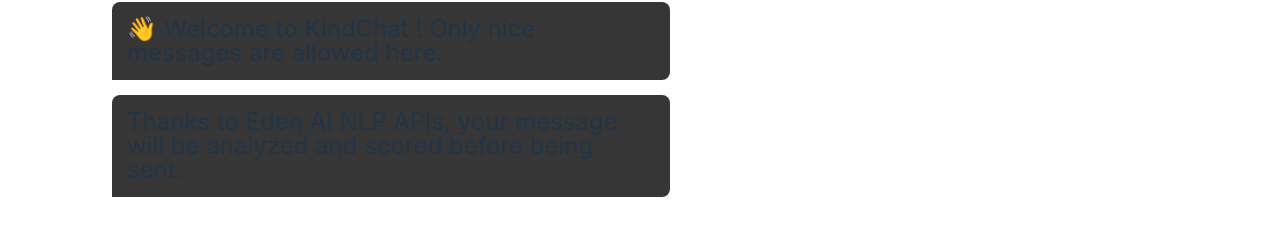
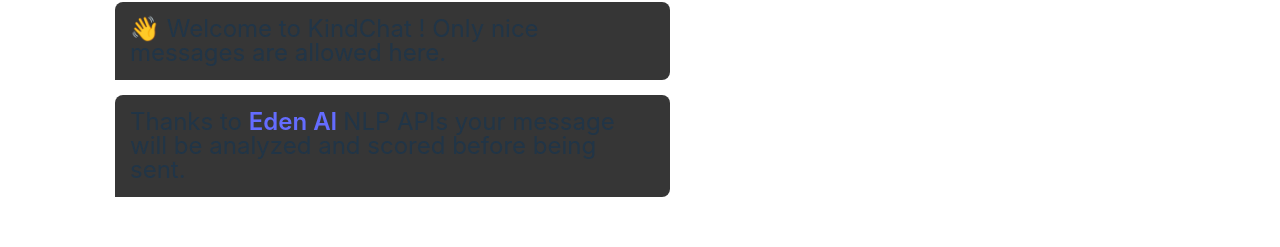
Before and after one commit to lebiscuithd/kindchat, a Vue app: page / in a window 1280 px wide. Shown: the part 229-476 px from the top of the page. Built offline with nearby package versions, Linux system fonts and the light colour scheme.

Commit message:
feat:edenai link in default message

```diff
--- a/src/App.vue
+++ b/src/App.vue
@@ -30,7 +30,9 @@
         👋 Welcome to KindChat ! Only nice messages are allowed here.
       </div>
       <div class="default-message">
-        Thanks to Eden AI NLP APIs, your message will be analyzed and scored before being sent.
+        Thanks to <a target="_blank" href="https://edenai.co/">
+          Eden AI
+        </a>NLP APIs your message will be analyzed and scored before being sent.
       </div>
       <div class="validated-message" v-for="message in messagesList" :key="message">
         {{ message }}
--- a/src/style.css
+++ b/src/style.css
@@ -16,7 +16,7 @@
 }
 
 a {
-  font-weight: 500;
+  font-weight: 600;
   color: #646cff;
   text-decoration: inherit;
 }
```
